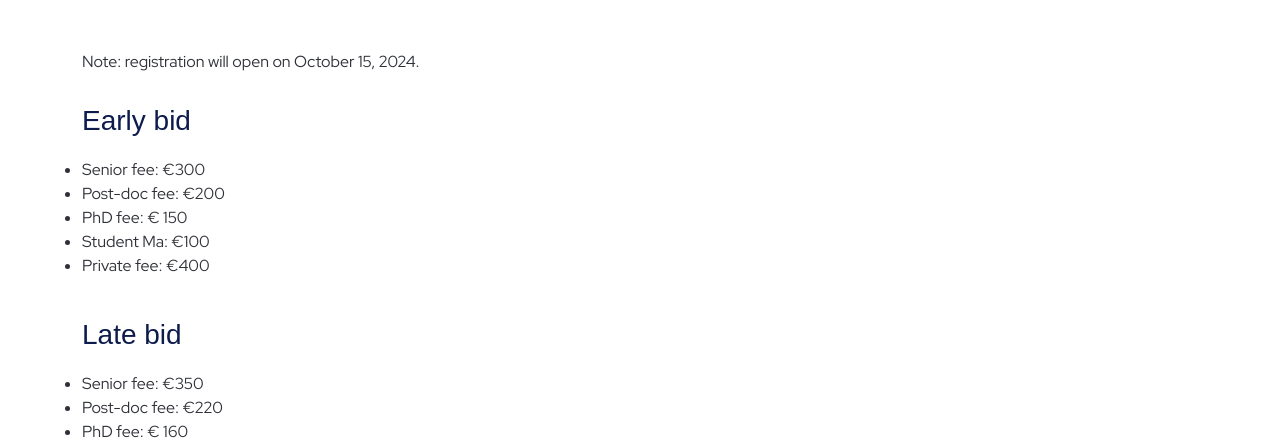
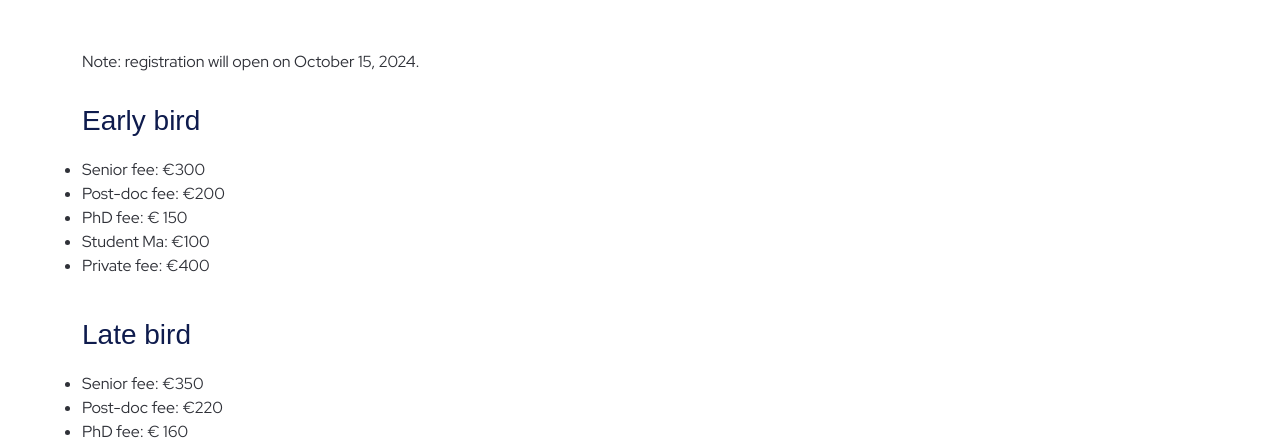
Before and after one commit to CS2Italy/conference, a Jekyll site: the page built from docs/index.md, in a window 1280 px wide and 900 px high, scrolled down 5684 px. Shown: the part 155-595 px from the top of the window. Built offline with Jekyll 4.4.1, drawn with Linux system fonts in a browser that asks for light colours.

Commit message:
Update 04_registrationfees.md

```diff
--- a/docs/_texts/04_registrationfees.md
+++ b/docs/_texts/04_registrationfees.md
@@ -1,6 +1,6 @@
 Note: registration will open on October 15, 2024.
 
-### Early bid
+### Early bird
 * Senior fee: €300
 * Post-doc fee: €200
 * PhD fee: € 150
@@ -9,7 +9,7 @@ Note: registration will open on October 15, 2024.
 <br/>
 <br/>
 
-### Late bid
+### Late bird
 * Senior fee: €350
 * Post-doc fee: €220
 * PhD fee: € 160
```
